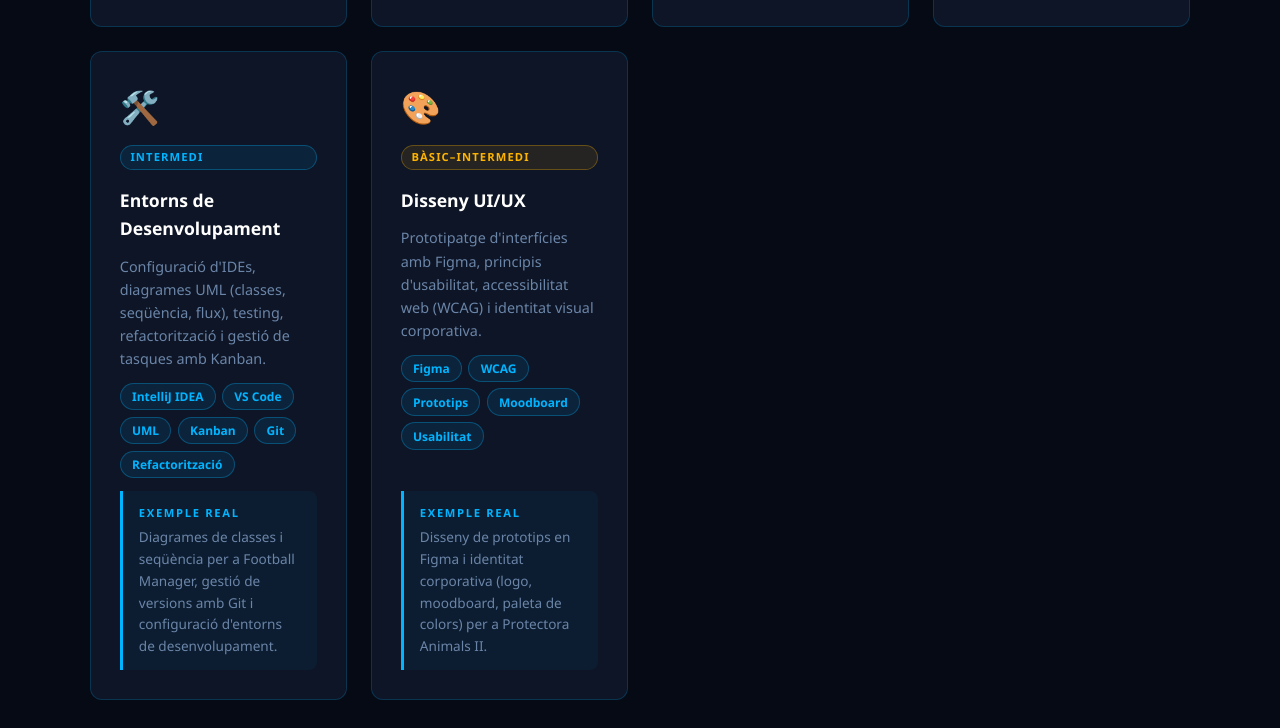
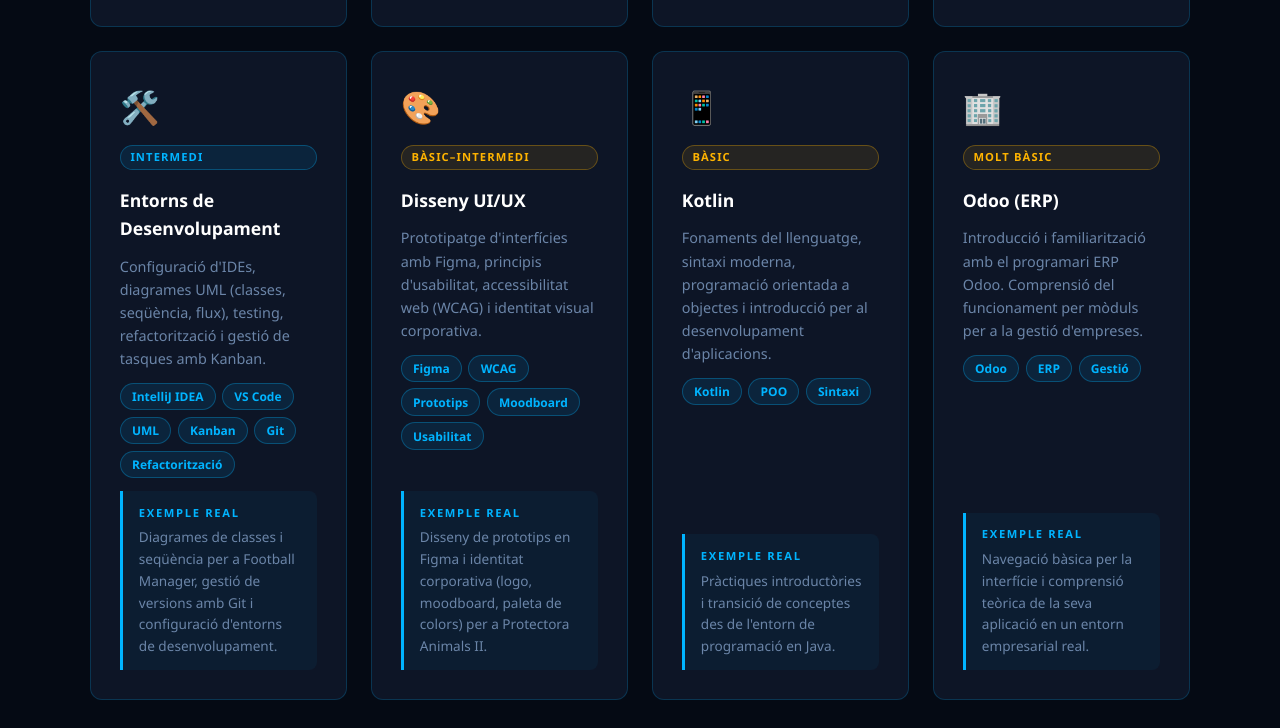
Before and after one commit to dplyvun2526/PortfolioDenysPlyvun, a plain HTML site: page index.html in a window 1280 px wide. Shown: the part 1412-2140 px from the top of the page. Drawn offline with Linux system fonts and the light colour scheme.

Commit message:
Update index.html

```diff
--- a/index.html
+++ b/index.html
@@ -402,6 +402,35 @@
           </div>
         </div>
 
+        <!-- NOVES TARGETES AFEGIDES -->
+        <div class="card">
+          <div class="card-icon">📱</div>
+          <span class="nivel nivel-basico">Bàsic</span>
+          <h3>Kotlin</h3>
+          <p>Fonaments del llenguatge, sintaxi moderna, programació orientada a objectes i introducció per al desenvolupament d'aplicacions.</p>
+          <div class="tag-list">
+            <span class="tag">Kotlin</span><span class="tag">POO</span><span class="tag">Sintaxi</span>
+          </div>
+          <div class="example-box">
+            <span class="example-label">Exemple real</span>
+            <p>Pràctiques introductòries i transició de conceptes des de l'entorn de programació en Java.</p>
+          </div>
+        </div>
+
+        <div class="card">
+          <div class="card-icon">🏢</div>
+          <span class="nivel nivel-basico">Molt Bàsic</span>
+          <h3>Odoo (ERP)</h3>
+          <p>Introducció i familiarització amb el programari ERP Odoo. Comprensió del funcionament per mòduls per a la gestió d'empreses.</p>
+          <div class="tag-list">
+            <span class="tag">Odoo</span><span class="tag">ERP</span><span class="tag">Gestió</span>
+          </div>
+          <div class="example-box">
+            <span class="example-label">Exemple real</span>
+            <p>Navegació bàsica per la interfície i comprensió teòrica de la seva aplicació en un entorn empresarial real.</p>
+          </div>
+        </div>
+
       </div>
     </section>
 
@@ -426,7 +455,7 @@
 
         <div class="card">
           <div class="card-icon">📋</div>
-          <h3>Compromís amb l'Organització</h3>
+          <h3>Compromís amb l'Organització</h3>
           <p>Planificació de tasques i sprints amb eines de gestió visual per complir terminis en projectes reals.</p>
           <div class="example-box">
             <span class="example-label">Exemple real</span>
@@ -474,13 +503,11 @@
         </div>
 
       </div>
+    </section>
 
-       <!-- TEST COMPETÈNCIES -->   <div class="test-result-box" style="margin-top:2rem;padding:1.5rem;background:var(--bg-card);border-radius:12px;border:1px solid var(--border);">     <h3 style="color:var(--blue-primary);margin-bottom:0.5rem;">Test de Competències Transversals</h3>     <p style="color:var(--text-muted);margin-bottom:1rem;font-size:0.95rem;">He realitzat un test oficial de competències transversals. Aquests resultats orienten les competències mostrades, tot i que no reflecteixen del tot la meva autopercepció real — el test té limitacions i no estic completament d'acord amb tots els resultats obtinguts.</p>     <img src="Captura de pantalla 2026-05-14 143245.png" alt="Resultats test de competències transversals" style="width:100%;max-width:600px;border-radius:8px;display:block;margin:0 auto;border:1px solid var(--border);" />   </div>    <!-- PROJECTE -->
-
-</section>
-
-<section class="section" id="projecte">
-  <div class="section-header">
+    <!-- PROJECTE -->
+    <section class="section" id="projecte">
+      <div class="section-header">
         <span class="section-number">03</span>
         <h2>El meu <span class="highlight">Projecte</span></h2>
         <p class="section-desc">Free Project — Projecte intermodular que integra set reptes tècnics reals del cicle DAM.</p>
```
